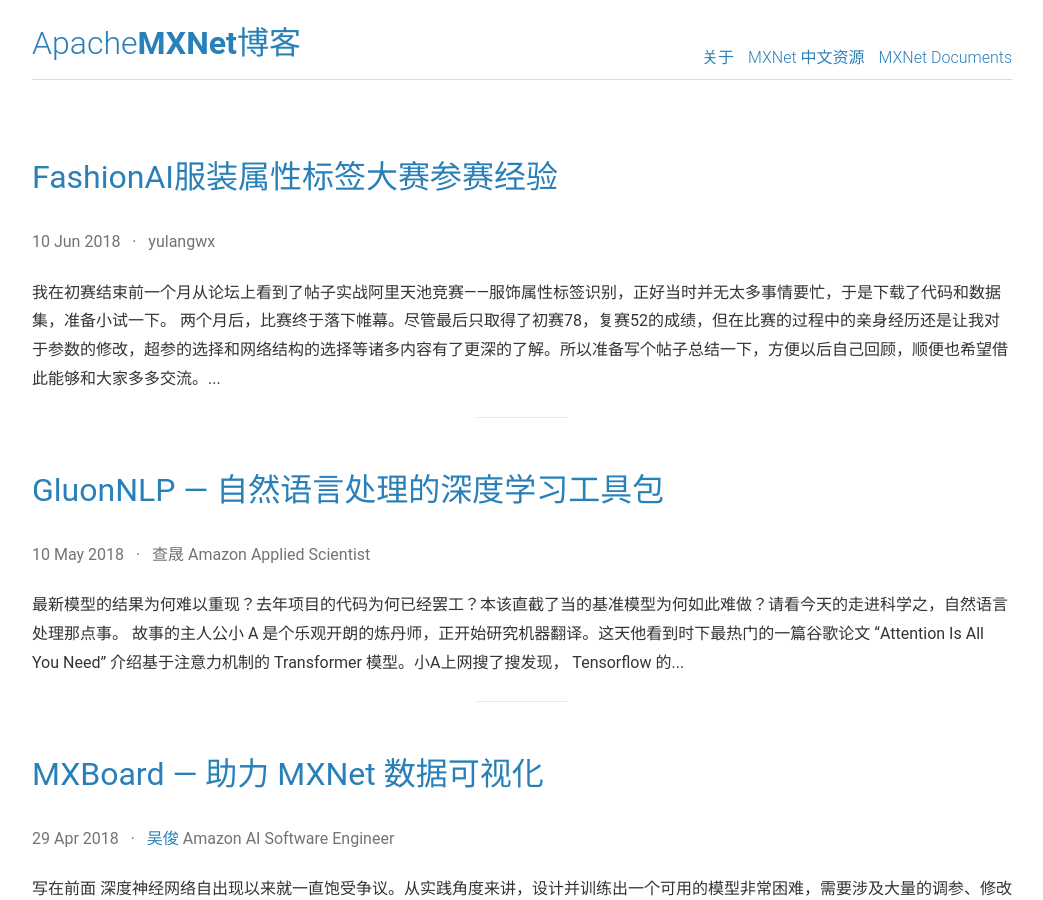
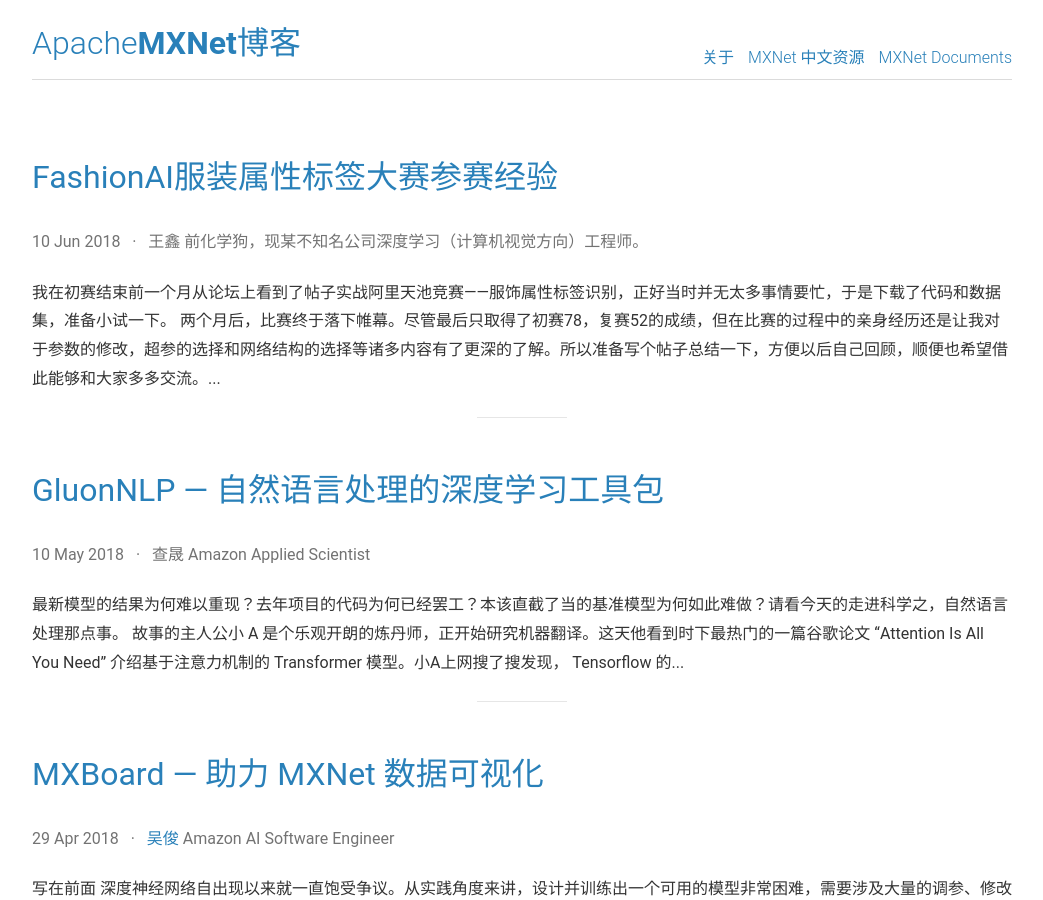
Before and after one commit to mxnet-zh/blog, a Jekyll site: the page built from index.html, in a window 1280 px wide and 900 px high. Shown: the whole window, without its empty margins (118-1161 px from the left). Built offline with Jekyll 4.4.1, drawn with Linux system fonts in a browser that asks for light colours; the list of posts is cut into pages by our own code; some of the changed lines change nothing that is shown.

Commit message:
add author information

```diff
--- a/_posts/2018-06-10-fashion-ai-summary.md
+++ b/_posts/2018-06-10-fashion-ai-summary.md
@@ -1,6 +1,6 @@
 ---
 title: FashionAI服装属性标签大赛参赛经验
-author: yulangwx
+author: 王鑫 前化学狗，现某不知名公司深度学习（计算机视觉方向）工程师。
 ---
 
 我在初赛结束前一个月从论坛上看到了帖子[实战阿里天池竞赛——服饰属性标签识别](https://discuss.gluon.ai/t/topic/5353)，正好当时并无太多事情要忙，于是下载了代码和数据集，准备小试一下。
@@ -24,7 +24,7 @@
 
 ### 参数固定
 
-hetong007 的样例代码选择了 resnet50_v2 作为分类的模型，并利用微调进行模型的训练；在之前的 kaggle dog breed 比赛当中，ypw 分享的代码则是选择了将模型的卷积层部分作为特征提取器，对得到的向量训练一个 MLP 作为分类模型。那么，在训练的过程中对卷积层的参数进行固定与否会带来差别吗？
+[hetong007](https://discuss.gluon.ai/u/hetong007) 的样例代码选择了 resnet50_v2 作为分类的模型，并利用微调进行模型的训练；在之前的 kaggle dog breed 比赛当中，[ypw](https://discuss.gluon.ai/u/ypw) 分享的代码则是选择了将模型的卷积层部分作为特征提取器，对得到的向量训练一个 MLP 作为分类模型。那么，在训练的过程中对卷积层的参数进行固定与否会带来差别吗？
 
 试验结果表明，将卷积层的参数固定后再进行训练，得到的结果会稍好一些。（因忘记记录相关数据，故此处未列出相关具体数据，大约有1%左右的提升。）不管是 resnet50_v2 还是其他的模型，MXNet 当中提供的预训练的模型都是在 ImageNet 这样的巨型数据集上进行训练的结果，因此其应该学习到了足够多的特征。而本次比赛所使用的服饰数据和 ImageNet 中的数据差别并非巨大，因此使用预训练的模型并对卷积层参数固定的方式比从头开始学习或者微调的结果都要好。
 
@@ -108,7 +108,7 @@
 
 ### MLP
 
-多模型融合的方式并未只有上述的方式，另外一种方式就是 ypw 曾经使用的，即将模型作为 feature extractor 提取特征，拼接后训练一个 MLP。尽管此种方法对于 GPU 要求不高，但是其缺陷在于无法使用更多的 data augmentation 带来的好处。因此曾经尝试在训练的过程中，对 data batch 使用三个不同的模型进行实时的特征提取和拼接，并在其上进行 MLP 的训练。
+多模型融合的方式并未只有上述的方式，另外一种方式就是 [ypw](https://discuss.gluon.ai/u/ypw) 曾经使用的，即将模型作为 feature extractor 提取特征，拼接后训练一个 MLP。尽管此种方法对于 GPU 要求不高，但是其缺陷在于无法使用更多的 data augmentation 带来的好处。因此曾经尝试在训练的过程中，对 data batch 使用三个不同的模型进行实时的特征提取和拼接，并在其上进行 MLP 的训练。
 
 需要注意的是，由于 resnet152_v2 和 densenet201 要求输入图片的尺寸（常为224）和 inception_v3（常为299）不同,因此需要增加一个额外的函数对 data batch 进行处理。但是由于时间限制（初赛后期还有其他工作要做），并未对这一想法进行验证。
 
@@ -150,12 +150,11 @@
 
 试验结果最终证明，这样的预处理操作也会增加最终结果的准确率（具体数据遗漏）。
 
-
 ### 数据增广
 
-1. 在 hetong007 的代码中数据增广的使用相对较弱，因此在比赛中选用了更多的数据增广方式，例如色彩抖动和对比度抖动等，以帮助缓解过拟合（初赛中也使用了此策略）。
-2. 在训练阶段，hetong007 的原始代码将图片缩放至 256 后剪裁至 224，但是由于我对 design 任务采用了目标检测，过于激进的剪裁策略会导致有效信息的损失，因此更改为缩放至 234 后剪裁出 224 的图片进行训练。
-3. 在预测阶段，hetong007 对图片采用了 ten_crop 的处理（即镜像翻转 + 上下左右中心剪裁）来增加结果的可信度；在本次比赛中，个人采用 eighteen_crop 的方式，即在之前的剪裁基础上增加更多的剪裁处理（镜像翻转 + 上中下各三次剪裁），对比之前的结果有微弱的提升（初赛中也使用了此策略）。
+1. 在 [hetong007](https://discuss.gluon.ai/u/hetong007) 的代码中数据增广的使用相对较弱，因此在比赛中选用了更多的数据增广方式，例如色彩抖动和对比度抖动等，以帮助缓解过拟合（初赛中也使用了此策略）。
+2. 在训练阶段，[hetong007](https://discuss.gluon.ai/u/hetong007) 的原始代码将图片缩放至 256 后剪裁至 224，但是由于我对 design 任务采用了目标检测，过于激进的剪裁策略会导致有效信息的损失，因此更改为缩放至 234 后剪裁出 224 的图片进行训练。
+3. 在预测阶段，[hetong007](https://discuss.gluon.ai/u/hetong007) 对图片采用了 ten_crop 的处理（即镜像翻转 + 上下左右中心剪裁）来增加结果的可信度；在本次比赛中，个人采用 eighteen_crop 的方式，即在之前的剪裁基础上增加更多的剪裁处理（镜像翻转 + 上中下各三次剪裁），对比之前的结果有微弱的提升（初赛中也使用了此策略）。
 
 ### 图片分离
 
```
